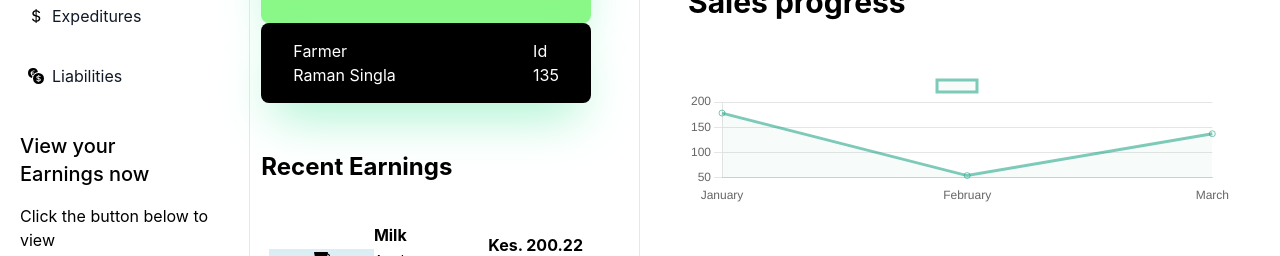
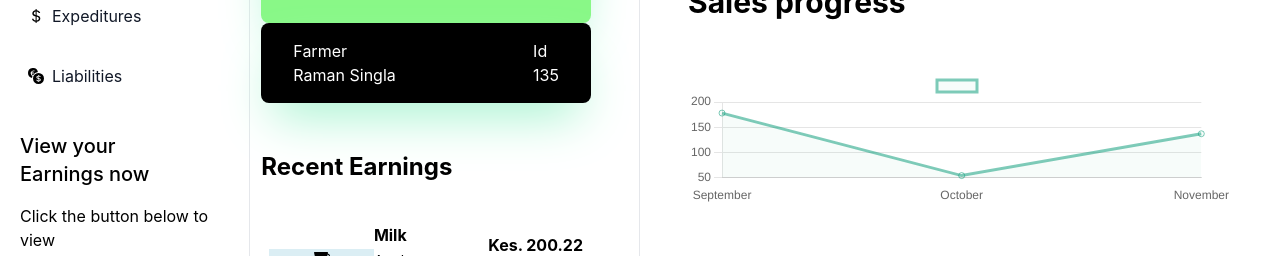
Before and after one commit to InfiniteCoder100/Smart_Farm_management_system, a React (Create React App) app: page / in a window 1280 px wide. Shown: the part 357-613 px from the top of the page. Built offline with nearby package versions, Linux system fonts and the light colour scheme.

Commit message:
Update Chart.jsx

```diff
--- a/src/sub components/Dashboard/Chart.jsx
+++ b/src/sub components/Dashboard/Chart.jsx
@@ -24,7 +24,7 @@ ChartJS.register(
   Legend
 );
 
-const labels = ["January", "February", "March"];
+const labels = ["September", "October", "November"];
 
 export const options = {
   scales: {
```
